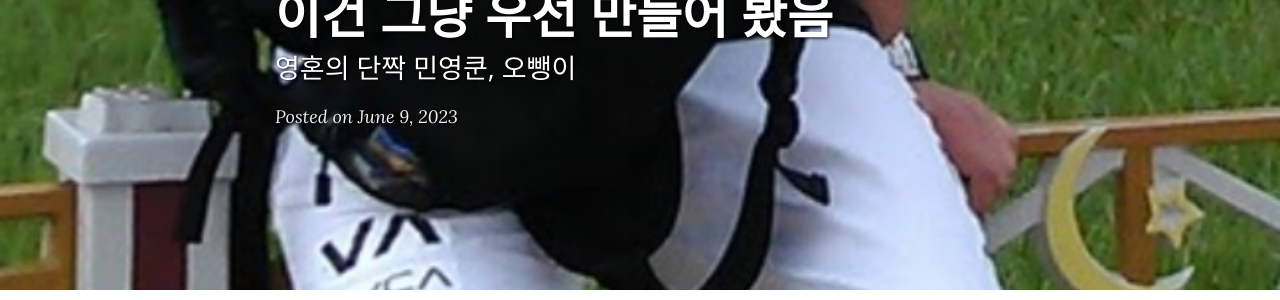
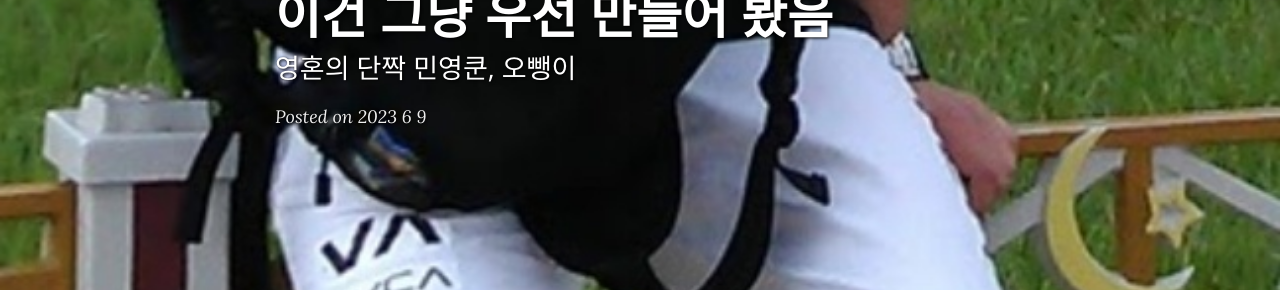
Before and after one commit to woorisayi/woorisayi.github.io, a Jekyll site: the page built from _posts/2023-06-09-flake-it-till-you-make-it.md, in a window 1280 px wide and 1159 px high. Shown: the part 253-553 px from the top of the window. Built offline with Jekyll 4.4.1, drawn with Linux system fonts in a browser that asks for light colours; nearby versions of some CDN libraries; comment, search, counter and statistics services are not loaded.

```diff
--- a/_config.yml
+++ b/_config.yml
@@ -239,7 +239,7 @@ footer-hover-col: "#0085A1"
 ################
 
 # Ruby Date Format to show dates of posts
-date_format: "%B %-d, %Y"
+date_format: "%Y %-m %-d"
 
 # Facebook App ID
 #fb_app_id: ""
```
